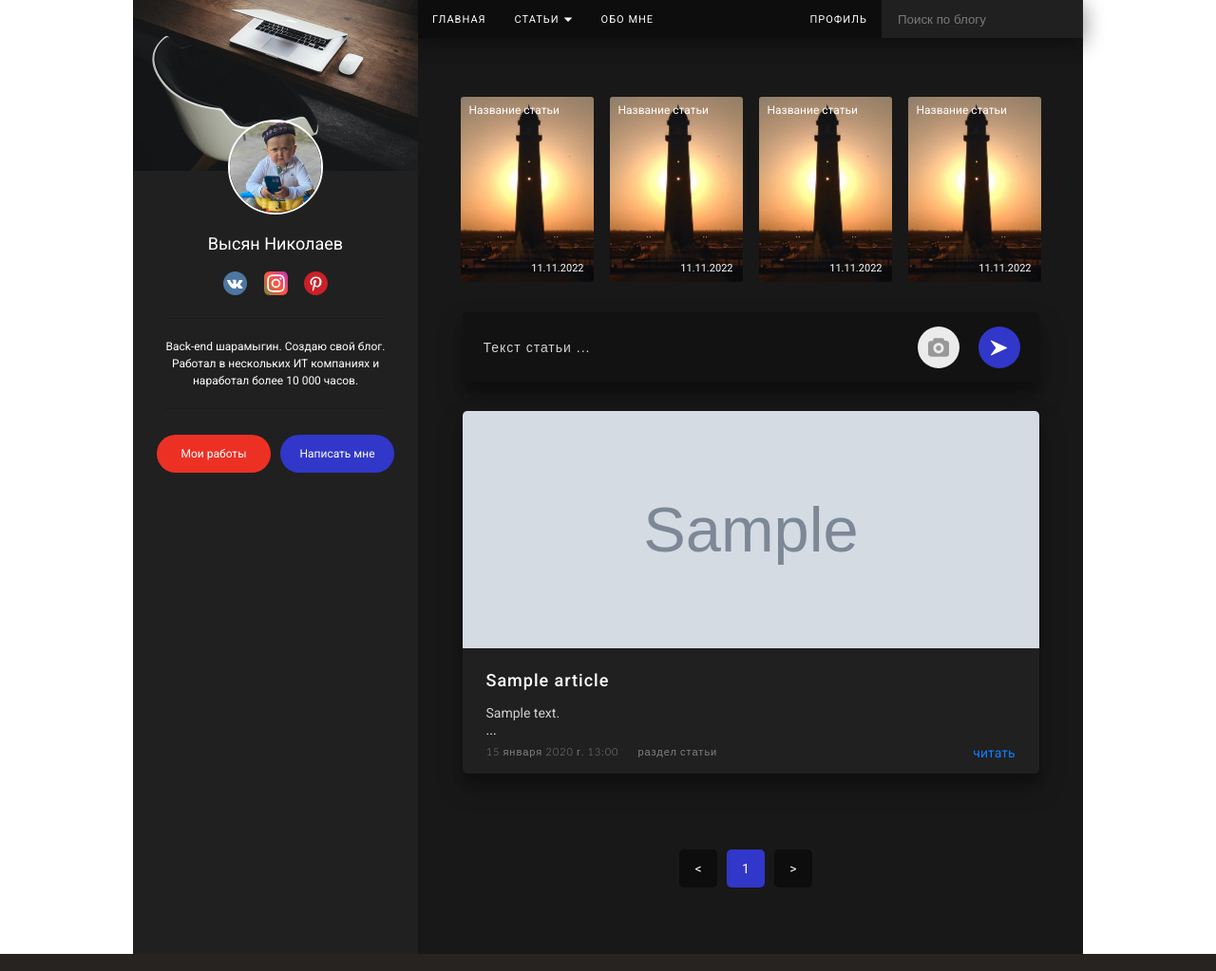
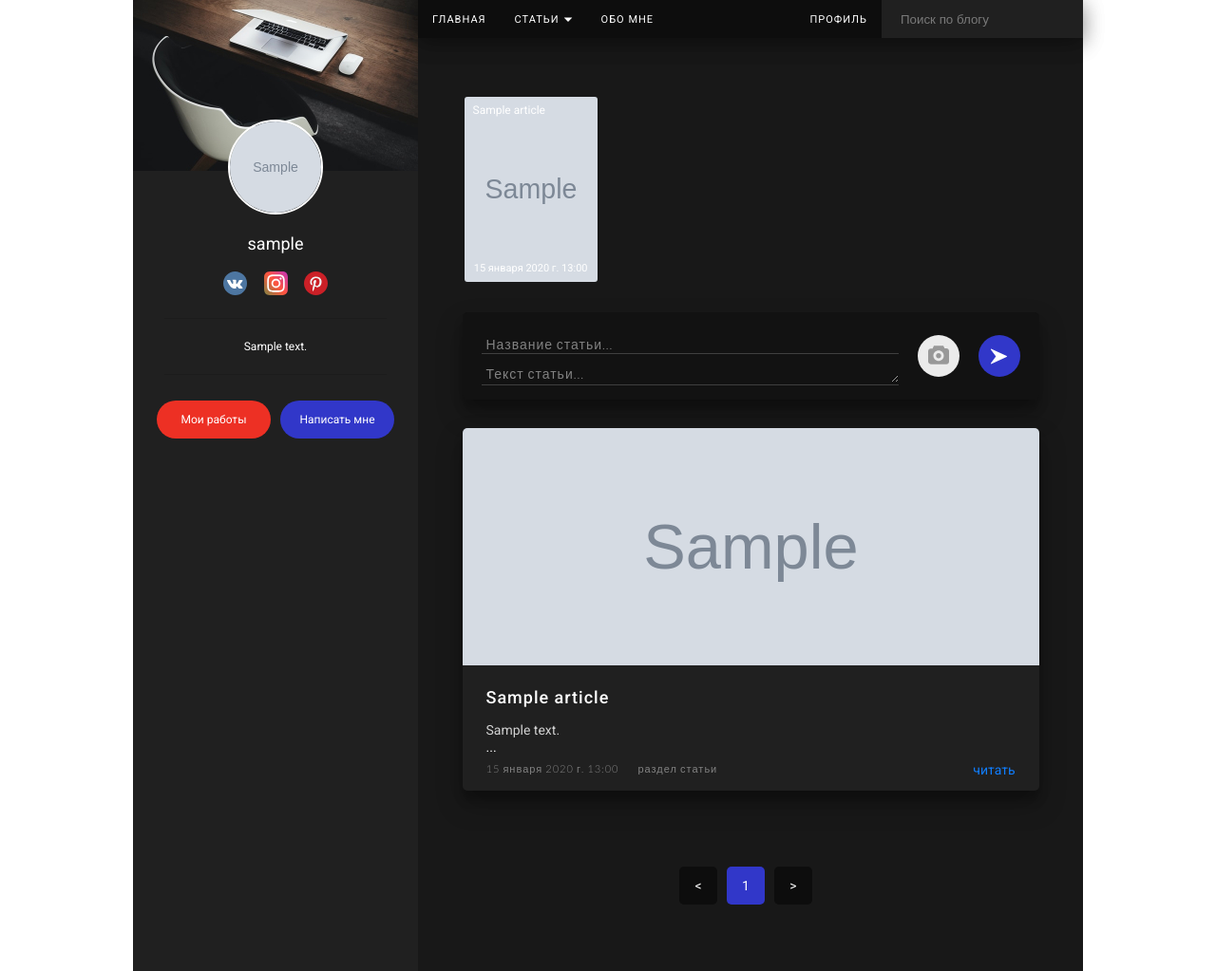
Before and after one commit to trueget/blog_django, a Django app: page / in a window 1280 px wide. Shown: the whole page at 95% size. Run offline with Django 4.2, Linux system fonts and the light colour scheme; a user stored in the database is signed in; tables that the repository leaves empty hold one stand-in row (values such as "Sample post"); grey boxes marked "Sample" are stand-in pictures.

Commit message:
добавил вывод юзера и блок 4 статьи на главную

```diff
--- a/web_site/blog/forms.py
+++ b/web_site/blog/forms.py
@@ -10,15 +10,16 @@ class ArticlesForm(ModelForm):
 
         widgets = {
             'name_article': TextInput(attrs={
-                'class': 'form_article',
-                'placeholder': 'Название статьи'
+                'class': 'input-create-article',
+                'placeholder': 'Название статьи...'
             }),
             'img_article': ClearableFileInput(attrs={
-                'class': 'form_article'
+                'class': 'img-form_article'
             }),
             'text_article': Textarea(attrs={
-                'class': 'form_article form_text_article',
-                'placeholder': 'Текст статьи'
+                'class': 'form_text_article input-create-article',
+                'placeholder': 'Текст статьи...',
+                'rows': 1
             }),
         }
 
--- a/web_site/blog/views.py
+++ b/web_site/blog/views.py
@@ -7,6 +7,58 @@ from django.views.generic.detail import DetailView
 from django.core.paginator import Paginator
 
 
+'''главная'''
+def index(request):
+    '''все статьи разбитые построчно'''
+    all_articles = Articles.objects.order_by('-create_date')
+    for article in all_articles:
+        article.text_article = article.text_article.replace('\r', '').split('\n')
+
+    '''пагинация'''
+    paginator = Paginator(all_articles, 10)
+    page_number = request.GET.get('page')
+    page_object = paginator.get_page(page_number)
+
+    '''форма создания статьи и запись в бд'''
+    try:
+        user = User.objects.get(username=request.user.username)
+    except:
+        user = None
+
+    error = ''
+    if request.method == 'POST':
+        form = ArticlesForm(request.POST, request.FILES)
+        if form.is_valid():
+            made_article = Articles.objects.create(username=user)
+            made_article.name_article = form.cleaned_data['name_article']
+            if form.cleaned_data['img_article']:
+                made_article.img_article = form.cleaned_data['img_article']
+            made_article.text_article = form.cleaned_data['text_article']
+            made_article.save()
+            return redirect('/')
+        else:
+            error = 'Форма не валидна'
+    form = ArticlesForm()
+    data = {
+        'form': form,
+        'error': error
+    }
+    data_user, created = UserProfile.objects.get_or_create(user=user)
+
+    '''4 статьи пользователя'''
+    articles = Articles.objects.filter(username=user).order_by('-create_date')[:4]
+        # return render(request, 'blog/index.html', {'all_articles': all_articles})
+
+    return render(request, 'blog/index.html', {
+        'user': user,
+        'page_object': page_object,
+        'data': data,
+        'articles': articles,
+        'data_user': data_user
+        })
+
+
+
 '''страница статтей
 плучение данных из бд и выгрузка на главную страницу'''
 # def articles(request):
@@ -14,20 +66,6 @@ from django.core.paginator import Paginator
 #     for article in all_articles:
 #         article.text_article = article.text_article.replace('\r', '').split('\n')
 #     return render(request, 'blog/articles.html', {'all_articles': all_articles})
-
-
-'''главная'''
-def index(request):
-    all_articles = Articles.objects.order_by('-create_date')
-    for article in all_articles:
-        article.text_article = article.text_article.replace('\r', '').split('\n')
-
-    paginator = Paginator(all_articles, 10)
-    page_number = request.GET.get('page')
-    page_object = paginator.get_page(page_number)
-        # return render(request, 'blog/index.html', {'all_articles': all_articles})
-    return render(request, 'blog/index.html', {'page_object': page_object})
-
 
 
 # '''каждая статья отдельно'''
@@ -50,30 +88,30 @@ def help_page(request):
     return render(request, 'blog/help_page.html')
 
 
-'''запись данных из формы в бд'''
-def create_article(request):
-    user = User.objects.get(username=request.user.username)
-    print(user)
-    error = ''
-    if request.method == 'POST':
-        form = ArticlesForm(request.POST, request.FILES)
-        if form.is_valid():
-            made_article = Articles.objects.create(username=user)
-            made_article.name_article = form.cleaned_data['name_article']
-            made_article.img_article = form.cleaned_data['img_article']
-            made_article.text_article = form.cleaned_data['text_article']
-            made_article.save()
-            return redirect('/')
-        else:
-            error = 'Форма была неверной!'
+# '''создание статьи и запись данных из формы в бд'''
+# def create_article(request):
+#     user = User.objects.get(username=request.user.username)
+#     print(user)
+#     error = ''
+#     if request.method == 'POST':
+#         form = ArticlesForm(request.POST, request.FILES)
+#         if form.is_valid():
+#             made_article = Articles.objects.create(username=user)
+#             made_article.name_article = form.cleaned_data['name_article']
+#             made_article.img_article = form.cleaned_data['img_article']
+#             made_article.text_article = form.cleaned_data['text_article']
+#             made_article.save()
+#             return redirect('/')
+#         else:
+#             error = 'Форма была неверной!'
 
-    form = ArticlesForm()
+#     form = ArticlesForm()
 
-    data = {
-        'form': form,
-        'error': error
-    }
-    return render(request, 'blog/create_article.html', data)
+#     data = {
+#         'form': form,
+#         'error': error
+#     }
+#     return render(request, 'blog/create_article.html', data)
 
 
 '''удаление статтей из бд'''
@@ -102,7 +140,7 @@ def all_authors(request):
 
 
 
-'''страница статьи с комментами'''
+'''страница одной статьи с комментами'''
 class BlogDetail(DetailView):
     model = Articles
     template_name = 'blog/one_article.html'
@@ -115,6 +153,15 @@ class BlogDetail(DetailView):
         context['text_article'] = article_object.text_article.replace('\r', '').split('\n')
         context['comment_form'] = CommentsForm()
         context['comments'] = comments
+
+        try:
+            user = User.objects.get(username=self.request.user.username)
+        except:
+            user = None
+        data_user, created = UserProfile.objects.get_or_create(user=user)
+        context['data_user'] = data_user
+        context['user'] = user
+
         return context
 
     def post(self , request , *args , **kwargs):
--- a/web_site/static/css/global.css
+++ b/web_site/static/css/global.css
@@ -57,7 +57,7 @@ a{
     color: #fff;
     text-decoration: none;
 }
-
+input, textarea{padding-left: 5px;}
 header{
     box-shadow: 0px 5px 22px 0px #00000040;
 }
--- a/web_site/static/css/style.css
+++ b/web_site/static/css/style.css
@@ -52,8 +52,11 @@ a.link-header:hover{
     margin-top: 60px;
 }
 .my-4-articles-center{
-    margin-left: 13px;
+    width: 607px;
     display: flex;
+    margin: 0 auto;
+}
+.my-4-articles{
     justify-content: center;
 }
 .item-img-4-articles{
@@ -91,13 +94,12 @@ a.link-header:hover{
 }
 .create-article{
     margin-top: 30px;
-    height: 74px;
+    height: 100%;
     align-content: center;
 }
 .create-article-two-items{
     background: #121212;
     width: 607px;
-    height: 74px;
     display: flex;
     justify-content: space-between;
     align-items: center;
@@ -107,6 +109,20 @@ a.link-header:hover{
 }
 .right-create-article{
     display: flex;
+}
+.left-create-article{
+    margin: 20px 20px 0 20px;
+    padding: 5px 0;
+    width: 100%;
+}
+.left-create-article>div{
+    border-bottom: 1px solid #3F3F3F;
+}
+.item-text-input{
+    margin-bottom: 10px;
+}
+.form_text_article{
+    width: 100%;
 }
 .article-inside-img{
     width: 44px;
@@ -132,9 +148,7 @@ a.link-header:hover{
     background: #3137C9;
 }
 .input-create-article{
-    height: 50%;
-    margin-left: 20px;
-    width: 200px;
+    font-family: 'Roboto', sans-serif;
     background-color: #121212;
     border: none;
     color: #fff;
@@ -188,8 +202,18 @@ a.link-header:hover{
     font-weight: 400;
     line-height: 21px;
 }
-input.input-create-article::placeholder{
-    color: #D2D2D2;
+.input-create-article{
+    font-size: 14px;
+    font-weight: 400;
+    letter-spacing: 1px;
+    color: #fff;
+}
+input.input-create-article::placeholder, textarea.input-create-article::placeholder{
+    color: #828282;
+    font-family: 'Lato', sans-serif;
+    font-size: 14px;
+    font-weight: 300;
+    padding-left: 0;
 }
 .pagination{
     height: 130px;
@@ -456,9 +480,9 @@ a.share:hover .text-share{
     background: #181818;
     color: #fff;
     border: 0;
-    font-size: 13px;
+    font-size: 14px;
     font-weight: 300;
-    letter-spacing: 0.7px;
+    letter-spacing: 1px;
 }
 .text-activation, textarea.profile-user-about-me::placeholder{
     color: #828282;
@@ -486,7 +510,7 @@ hr.hr-profile{
 .text-mini-container{
     font-size: 12px;
     color: #fff;
-    padding: 9px 0 2px 0;
+    padding: 9px 0 2px 5px;
     letter-spacing: 0.7px;
 }
 .activation{
@@ -527,6 +551,9 @@ label.change-input-btn input[type='file']{
 }
 .btn-change-data{
     margin-top: 7px;
+}
+.submit-create-article{
+    border: none;
 }
 .wrapper-quit-btn{
     width: 150px;
--- a/web_site/templates/blog/base.html
+++ b/web_site/templates/blog/base.html
@@ -12,6 +12,7 @@
 </head>
 <body>
     <div class="container">
+
         {% block user-profile %}
           <div class="left-item">
               <img src="{% static '/images/under_user.jpg' %}" alt="">
@@ -20,7 +21,11 @@
                   {% block user-img %}
                     <div class="item-img">
                       <div class="my-avatar">
-                        <img class="img-my-avatar" src="{% static '/images/avatar.jpeg' %}" alt="">
+                        {% if data_user.user_avatar %}
+                          <img class="img-my-avatar" src="{{ data_user.user_avatar.url }}" alt="">
+                        {% else %}
+                          <img class="img-my-avatar" src="/media/imgusers/avatar.jpg">
+                        {% endif %}
                       </div>
                     </div>
                   {% endblock user-img %}
@@ -30,7 +35,10 @@
 
                   {% if user.is_authenticated %}
                     <div class="name-user">
-                      <p class="my-name">Высян Николаев</p>
+                      <p class="my-name">{{ user.username }}</p>
+                      {% if user.firs_name %}
+                        <p class="my-name">{{ user.firs_name }} {{ user.last_name }}</p>
+                      {% endif %}
                       <div class="social-imgs">
                         <a href=""><img class="social-img" src="{% static '/images/vk.svg' %}" alt=""></a>
                         <a href=""><img class="social-img" src="{% static '/images/inst.svg' %}" alt=""></a>
@@ -43,9 +51,11 @@
                   {% endif %}
 
                   {% if user.is_authenticated %}
+                    {% if data_user.about_me %}
                       <div class="item-text-about-me">
-                      <p class="text-about-me">Back-end шарамыгин. Создаю свой блог. Работал в нескольких ИТ компаниях и наработал более 10 000 часов.</p>
+                        <p class="text-about-me">{{ data_user.about_me }}</p>
                       </div>
+                    {% endif %}
                   {% else %}
                     <div class="not-authenticated">
                       <p class="text-not-authenticated">Вы не авторизованы!</p>
@@ -58,15 +68,18 @@
                       <a href="#"><div class="btn blue-button">Написать мне</div></a>
                     </div>
                   {% else %}
+                    {% block two-buttons %}
                       <div class="two-buttons">
                         <a href="{% url 'login' %}"><div class="btn red-button">Войти</div></a>
                         <a href="{% url 'register' %}"><div class="btn blue-button">Регистриция</div></a>
                       </div>
+                    {% endblock two-buttons %}
                   {% endif %}
                 </div>
               </div>
           </div>
         {% endblock user-profile %}
+
         <div class="right-item">
             {% block header %}
               <header>
@@ -99,62 +112,52 @@
 
             {% if user.is_authenticated %}
               {% block four_articles %}
+                {% if articles.count > 0 %}
                   <div class="my-4-articles">
                     <div class="my-4-articles-center">
-                    <a href="#" class="article-img-link">
+                      {% for article in articles %}
+                        <a href="{% url 'one_article' article.id %}" class="article-img-link">
                           <div class="item-img-4-articles">
-                        <p class="name-state">Название статьи</p>
-                        <p class="date-state">11.11.2022</p>
-                        <img class="img-4-articles" src="{% static '/images/article-1.jpeg' %}" alt="">
+                            <p class="name-state">{{ article.name_article }}</p>
+                            <p class="date-state">{{ article.create_date }}</p>
+                            <img class="img-4-articles" src="{{ article.img_article.url }}" alt="">
                           </div>
                         </a>
-                    <a href="#" class="article-img-link">
-                      <div class="item-img-4-articles">
-                        <p class="name-state">Название статьи</p>
-                        <p class="date-state">11.11.2022</p>
-                        <img class="img-4-articles" src="{% static '/images/article-1.jpeg' %}" alt="">
-                      </div>
-                    </a>
-                    <a href="#" class="article-img-link">
-                      <div class="item-img-4-articles">
-                        <p class="name-state">Название статьи</p>
-                        <p class="date-state">11.11.2022</p>
-                        <img class="img-4-articles" src="{% static '/images/article-1.jpeg' %}" alt="">
-                      </div>
-                    </a>
-                    <a href="#" class="article-img-link">
-                      <div class="item-img-4-articles">
-                        <p class="name-state">Название статьи</p>
-                        <p class="date-state">11.11.2022</p>
-                        <img class="img-4-articles" src="{% static '/images/article-1.jpeg' %}" alt="">
-                      </div>
-                    </a>
+                      {% endfor %}
+
                     </div>
                   </div>
+                {% endif %}
               {% endblock four_articles %}
             {% endif %}
 
             {% if user.is_authenticated %}
               {% block create_article %}
+                <form method="POST" enctype="multipart/form-data">
+                  {% csrf_token %}
                   <div class="create-article">
                     <div class="create-article-two-items">
                       <div class="left-create-article">
-                      <input class="input-create-article" type="text" placeholder="Текст статьи ...">
+                        <div class="item-text-input">{{ data.form.name_article }}</div>
+                        <div class="item-text-input">{{ data.form.text_article }}</div>
+                        <!-- <input class="input-create-article" type="text" placeholder="Текст статьи ..."> -->
                       </div>
                       <div class="right-create-article">
                         <a href="#">
                           <div class="article-inside-img article-inside-img-left">
+                            <label class="change-input-btn" htmlFor="choice-img">
+                              {{ data.form.img_article }}
                               <img class="items-in-circle-left" src="{% static '/images/camera.svg' %}" alt="">
+                            </label>
                           </div>
                         </a>
-                      <a href="#">
-                        <div class="article-inside-img article-inside-img-right">
+                        <button class="submit-create-article article-inside-img article-inside-img-right" type="submit">
                               <img class="items-in-circle-right" src="{% static '/images/vector.svg' %}" alt="">
-                        </div>
-                      </a>
+                        </button>
                       </div>
                     </div>
                   </div>
+                </form>
               {% endblock create_article %}
             {% endif %}
 
--- a/web_site/templates/register/login.html
+++ b/web_site/templates/register/login.html
@@ -8,6 +8,12 @@
 {% block create_article %}{% endblock create_article %}
 {% block print_articles %}{% endblock print_articles %}
 {% block pagination %}{% endblock pagination %}
+
+{% block two-buttons %}
+<div class="two-buttons">
+  <a href="{% url 'register' %}"><div class="btn blue-button">Регистриция</div></a>
+</div>
+{% endblock two-buttons %}
 
 {% block register_login_activation %}
 <div class="wrapper-container-register">
--- a/web_site/templates/register/register.html
+++ b/web_site/templates/register/register.html
@@ -8,6 +8,12 @@
 {% block create_article %}{% endblock create_article %}
 {% block print_articles %}{% endblock print_articles %}
 {% block pagination %}{% endblock pagination %}
+
+{% block two-buttons %}
+<div class="two-buttons">
+  <a href="{% url 'login' %}"><div class="btn red-button">Войти</div></a>
+</div>
+{% endblock two-buttons %}
 
 {% block register_login_activation %}
 <div class="wrapper-container-register">
--- a/web_site/web_site/urls.py
+++ b/web_site/web_site/urls.py
@@ -16,7 +16,7 @@ urlpatterns = [
     path('about_blog/', blog_views.about_blog, name='about_blog'),
     path('help_page/', blog_views.help_page, name='help_page'),
 
-    path('create_article/', blog_views.create_article, name='create_article'),
+    # path('create_article/', blog_views.create_article, name='create_article'),
 
     # path('articles/', blog_views.articles, name='articles'),
     path('my_articles/', blog_views.my_articles, name='my_articles'),
```
Also changed, not shown: web_site/templates/blog/my_page.html (+4 -5 lines), web_site/user_page/views.py (+6 -3 lines), web_site/media/imgarticles/stars.jpeg (added). Lines whose indentation alone changed are shown as unchanged.
